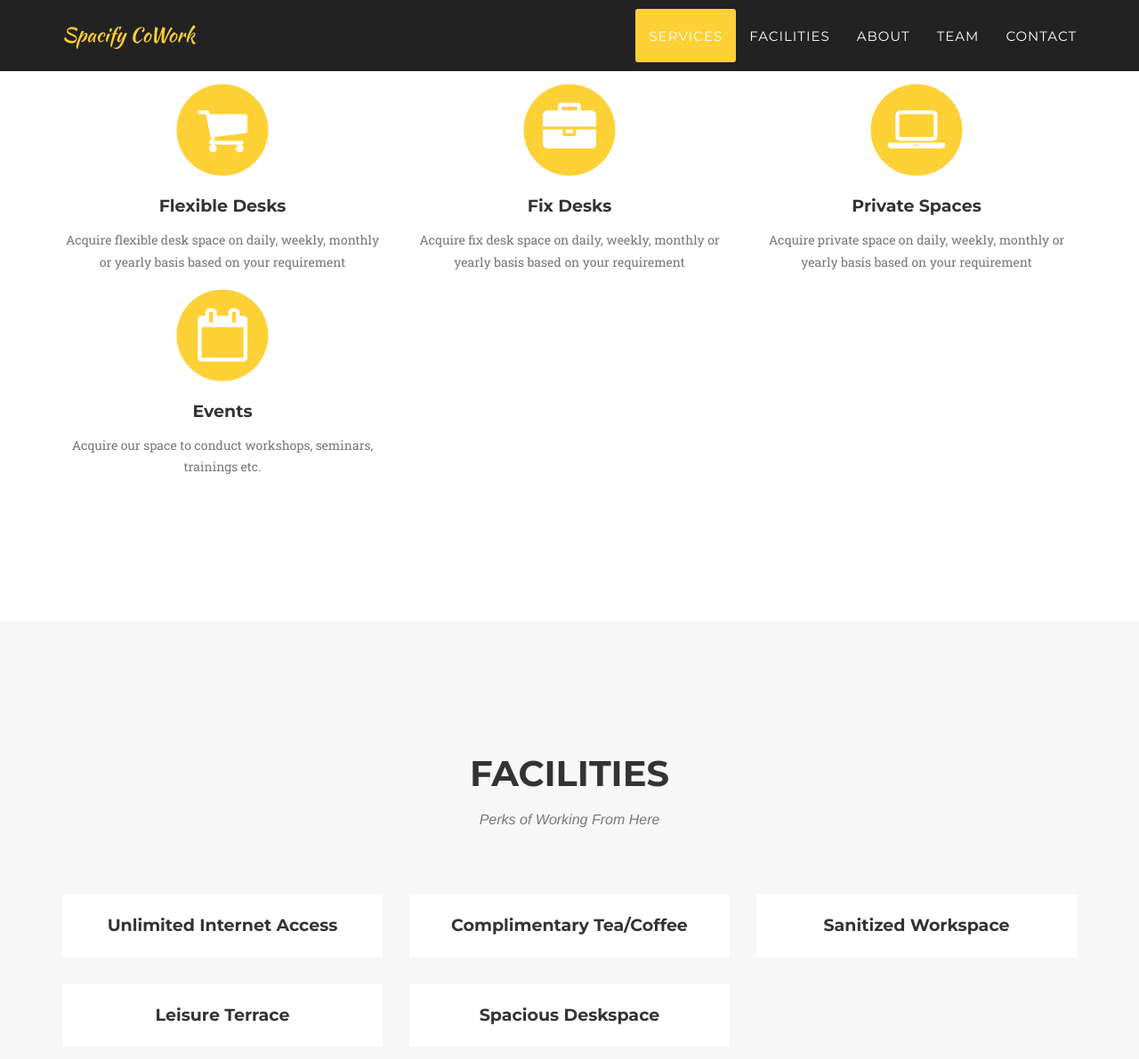
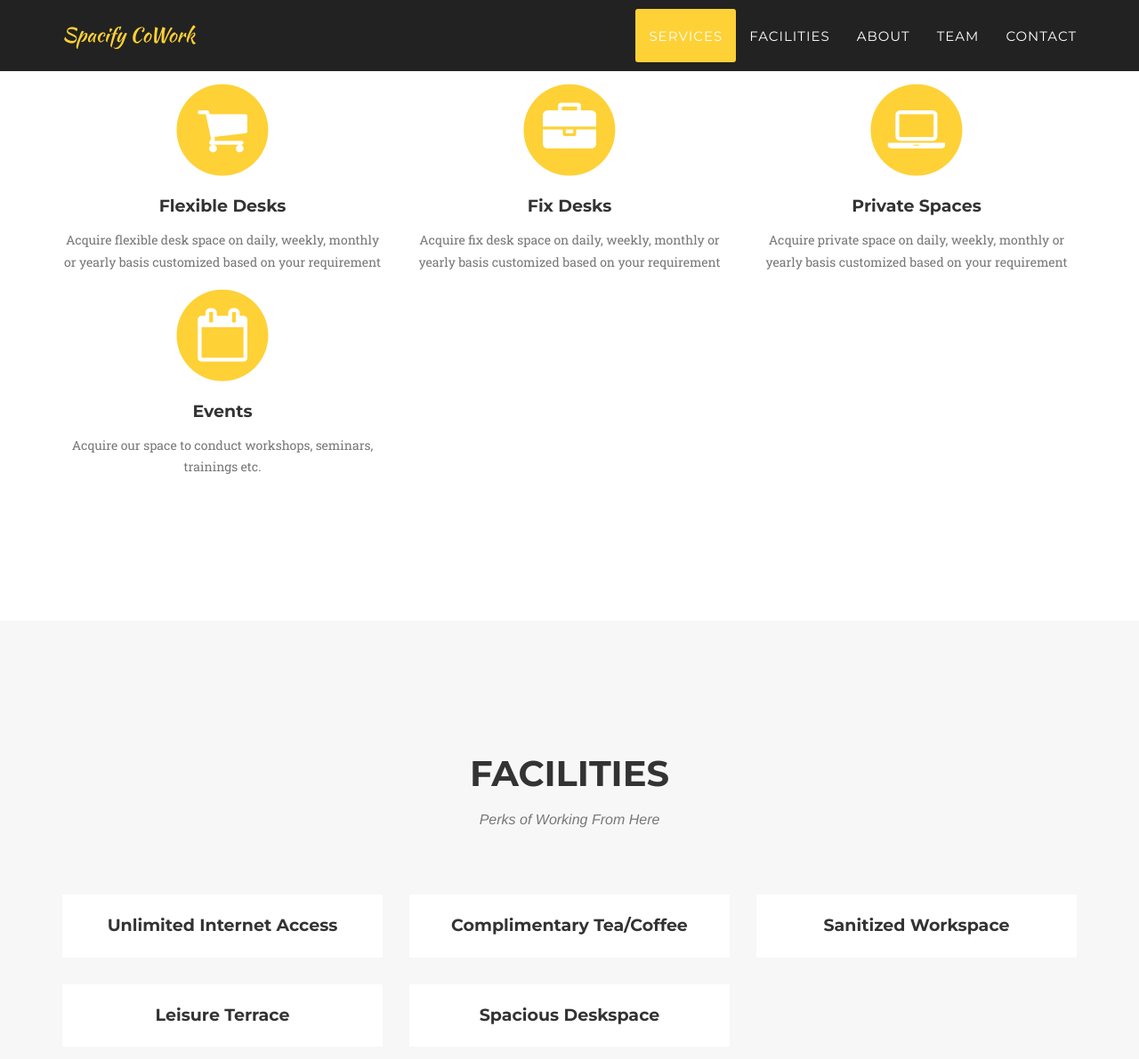
Before and after one commit to spacifycowork/home, a Jekyll site: the page built from index.html, in a window 1280 px wide and 1400 px high, scrolled down 948 px. Shown: the top 1191 px of the window at 89% size. Built offline with Jekyll 4.4.1, drawn with Linux system fonts in a browser that asks for light colours; some web fonts are replaced; some of the changed text lies outside the part shown.

Commit message:
Update about and social links

```diff
--- a/_config.yml
+++ b/_config.yml
@@ -13,9 +13,9 @@
   position: Co-Founder
   social:
     - title: facebook
-      url: #
+      url: https://www.facebook.com/himanshugupta9
     - title: linkedin
-      url: #
+      url: https://www.linkedin.com/in/himanshu-gupta-035726a2
 
 - name: Rohan Gupta
   pic: 2
--- a/_includes/about.html
+++ b/_includes/about.html
@@ -4,7 +4,7 @@
             <div class="row">
                 <div class="col-lg-12 text-center">
                     <h2 class="section-heading">About</h2>
-                    <h3 class="section-subheading text-muted">Lorem ipsum dolor sit amet consectetur.</h3>
+                    <!--<h3 class="section-subheading text-muted">Lorem ipsum dolor sit amet consectetur.</h3>-->
                 </div>
             </div>
             <div class="row">
@@ -20,7 +20,7 @@
                                     <h4 class="subheading">Our Humble Beginnings</h4>
                                 </div>
                                 <div class="timeline-body">
-                                    <p class="text-muted">Lorem ipsum dolor sit amet, consectetur adipisicing elit. Sunt ut voluptatum eius sapiente, totam reiciendis temporibus qui quibusdam, recusandae sit vero unde, sed, incidunt et ea quo dolore laudantium consectetur!</p>
+                                    <p class="text-muted">We as professionals understand the need of shared office spaces. Our Aim is to provide services designed to help you scale up your business. With the necessary infrastructure in place you can really focus on the work that matters.</p>
                                 </div>
                             </div>
                         </li>
--- a/_includes/services.html
+++ b/_includes/services.html
@@ -14,7 +14,7 @@
                         <i class="fa fa-shopping-cart fa-stack-1x fa-inverse"></i>
                     </span>
                     <h4 class="service-heading">Flexible Desks</h4>
-                    <p class="text-muted">Acquire flexible desk space on daily, weekly, monthly or yearly basis based on your requirement</p>
+                    <p class="text-muted">Acquire flexible desk space on daily, weekly, monthly or yearly basis customized based on your requirement</p>
                 </div>
 				<div class="col-md-4">
                     <span class="fa-stack fa-4x">
@@ -22,7 +22,7 @@
                         <i class="fa fa-briefcase fa-stack-1x fa-inverse"></i>
                     </span>
                     <h4 class="service-heading">Fix Desks</h4>
-                    <p class="text-muted">Acquire fix desk space on daily, weekly, monthly or yearly basis based on your requirement</p>
+                    <p class="text-muted">Acquire fix desk space on daily, weekly, monthly or yearly basis customized based on your requirement</p>
                 </div>
                 <div class="col-md-4">
                     <span class="fa-stack fa-4x">
@@ -30,7 +30,7 @@
                         <i class="fa fa-laptop fa-stack-1x fa-inverse"></i>
                     </span>
                     <h4 class="service-heading">Private Spaces</h4>
-                    <p class="text-muted">Acquire private space on daily, weekly, monthly or yearly basis based on your requirement</p>
+                    <p class="text-muted">Acquire private space on daily, weekly, monthly or yearly basis customized based on your requirement</p>
                 </div>
                 <div class="col-md-4">
                     <span class="fa-stack fa-4x">
```
